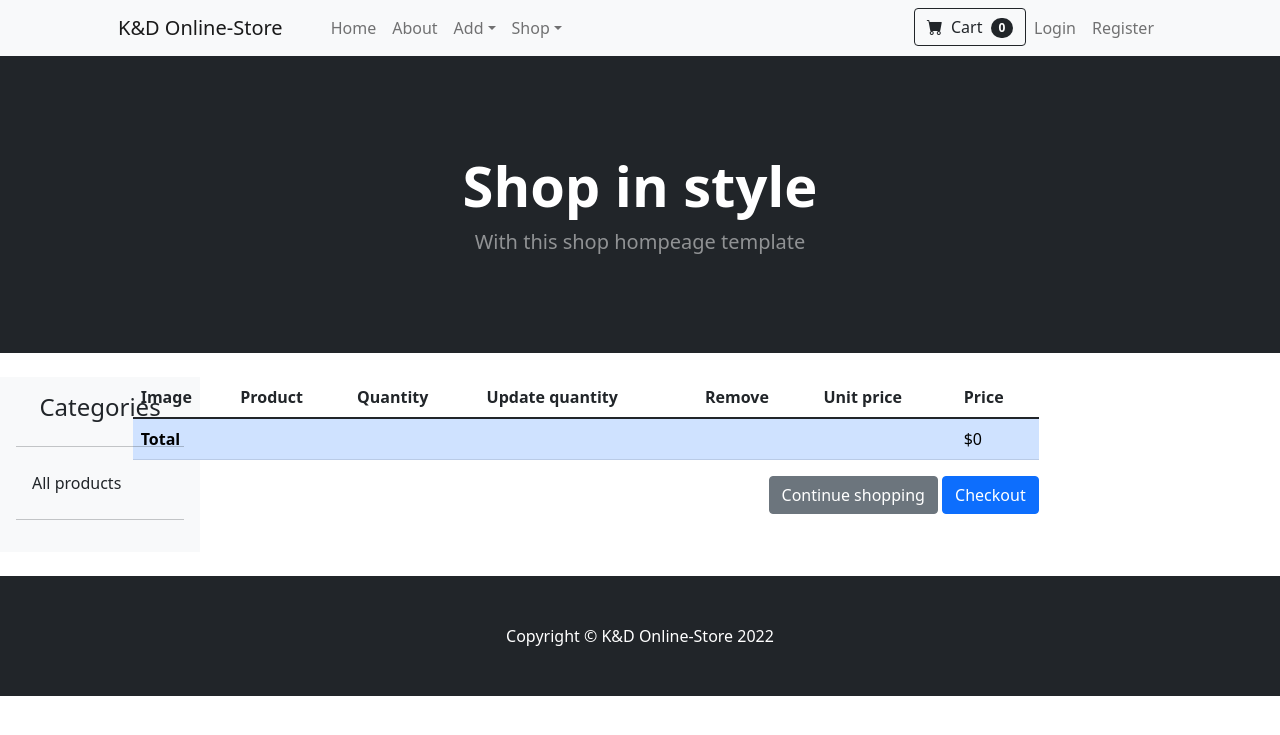
After one commit to KirylDumanski/Flask-OnlineStore, a Flask app: page /cart/detail/ in a window 1280 px wide. The commit adds this page. Shown: the top 735 px of the page. Run offline with Flask 2, Linux system fonts and the light colour scheme; data that the repository does not hold is empty.

Commit message:
Feat: Add session cart

```diff
--- a/app.py
+++ b/app.py
@@ -2,7 +2,7 @@ import os
 import uuid
 from datetime import datetime
 
-from flask import Flask, render_template, flash, request, redirect, url_for
+from flask import Flask, render_template, flash, request, redirect, url_for, session
 from flask_login import UserMixin, LoginManager, current_user, login_user, login_required, logout_user
 from flask_sqlalchemy import SQLAlchemy
 from flask_wtf import FlaskForm
@@ -10,8 +10,9 @@ from slugify import slugify
 from sqlalchemy.exc import NoResultFound
 from werkzeug.security import generate_password_hash, check_password_hash
 from werkzeug.utils import secure_filename
-from wtforms import SubmitField, StringField, IntegerField, BooleanField, TextAreaField, FileField, PasswordField
-from wtforms.validators import DataRequired, Email, Length, EqualTo
+from wtforms import SubmitField, StringField, IntegerField, BooleanField, TextAreaField, FileField, PasswordField, \
+    SelectField
+from wtforms.validators import DataRequired, Email, Length, EqualTo, InputRequired, NumberRange
 from wtforms_alchemy import QuerySelectField
 
 basedir = os.path.abspath(os.path.dirname(__file__))
@@ -22,8 +23,10 @@ app.config['SQLALCHEMY_DATABASE_URI'] = 'sqlite:///' + os.path.join(basedir, 'st
 app.config['UPLOAD_FOLDER'] = os.path.join(basedir, 'static\\images\\')
 login_manager = LoginManager(app)
 db = SQLAlchemy(app)
+CART_SESSION_ID = 'cart'
 
 
+# Models
 class Product(db.Model):
     id = db.Column(db.Integer, primary_key=True)
     title = db.Column(db.String(100), nullable=False, unique=True)
@@ -59,11 +62,6 @@ class Category(db.Model):
         return f"{self.name}"
 
 
-@app.context_processor
-def inject_sidebar():
-    return dict(sidebar_categories=Category.query.order_by(Category.name))
-
-
 class User(UserMixin, db.Model):
     id = db.Column(db.Integer, primary_key=True)
     email = db.Column(db.String(50), unique=True)
@@ -81,6 +79,22 @@ def user_loader(user_id):
     return User.query.get(user_id)
 
 
+# Context processors
+@app.context_processor
+def inject_sidebar():
+    return dict(sidebar_categories=Category.query.order_by(Category.name))
+
+
+@app.context_processor
+def inject_cart_total_quantity():
+    try:
+        total_quantity = sum(item['quantity'] for item in session['cart'].values())
+        return dict(total_quantity=total_quantity)
+    except:
+        return dict(total_quantity=0)
+
+
+# Forms
 class RegisterForm(FlaskForm):
     first_name = StringField("First name: ", validators=[DataRequired()])
     last_name = StringField("Last name: ", validators=[DataRequired()])
@@ -116,10 +130,18 @@ class CategoryForm(FlaskForm):
     submit = SubmitField("Add category")
 
 
+class CartAddProductForm(FlaskForm):
+    quantity = SelectField(coerce=int, validators=[InputRequired(), NumberRange(min=1)],
+                           choices=[('1', 1), ('2', 2), ('3', 3), ('4', 4), ('5', 5)])
+    submit = SubmitField('Add to cart')
+
+
+# Views
 @app.route('/category/<string:category_slug>')
 @app.route('/')
 def index(category_slug=None):
     products = Product.query.filter(Product.active == 1)
+    cart_add_form = CartAddProductForm()
     if category_slug:
         try:
             products = Product.query.filter(Product.active == 1).join(Category).filter(Category.slug == category_slug)
@@ -128,7 +150,9 @@ def index(category_slug=None):
             return render_template('store/index.html', empty_query=True)
         except Exception as e:
             print(e)
-    return render_template('store/index.html', products=products)
+    return render_template('store/index.html',
+                           products=products,
+                           form=cart_add_form)
 
 
 @app.route('/product/add', methods=["GET", "POST"])
@@ -265,5 +289,95 @@ def dashboard():
                            user_id=user_id)
 
 
+class Cart:
+    def __init__(self, session):
+        self.session = session
+        cart = session.get(CART_SESSION_ID)
+        if not cart:
+            self.session[CART_SESSION_ID] = {}
+            cart = self.session[CART_SESSION_ID]
+        self.cart = cart
+
+    def add(self, product: Product, quantity=1, update_quantity=False):
+        product_id = str(product.id)
+
+        if product_id not in self.cart:
+            self.cart[product_id] = {'quantity': 0,
+                                     'price': product.price}
+
+        if update_quantity:
+            self.cart[product_id]['quantity'] = quantity
+        else:
+            self.cart[product_id]['quantity'] += quantity
+
+        self.save()
+
+    def save(self):
+        self.session.modified = True
+
+    def remove(self, product: Product):
+        product_id = str(product.id)
+        if product_id in self.cart:
+            del self.cart[product_id]
+            self.save()
+
+    def __iter__(self):
+        product_ids = list(map(int, self.cart.keys()))
+
+        products = Product.query.filter(Product.id.in_(product_ids))
+
+        for product in products:
+            self.cart[str(product.id)]['product'] = product
+
+        for item in self.cart.values():
+            item['total_price'] = round(int(item['price']) / 100 * int(item['quantity']), 2)  # in cents
+            yield item
+
+    def __len__(self):
+        """Counting all items in the cart."""
+        try:
+            return sum(item['quantity'] for item in self.cart.values())
+        except AttributeError:
+            return 0
+
+    def get_total_price(self):
+        """Calculate the cost of items in the shopping cart."""
+        return round(sum(int(item['price']) / 100 * int(item['quantity']) for item in self.cart.values()), 2)
+
+    def clear(self):
+        """ Delete cart from session"""
+        del self.session[CART_SESSION_ID]
+        self.session.modified = True
+
+
+@app.route('/cart/add/', methods=['POST'])
+def cart_add():
+    if request.method == 'POST':
+        cart = Cart(session)
+        product_id = request.form['product_id']
+        product = Product.query.get_or_404(int(product_id))
+        cart.add(product=product,
+                 quantity=int(request.form['quantity']),
+                 update_quantity=bool(request.form['update_quantity']))
+
+        return redirect(url_for('cart_detail'))
+
+
+@app.route('/cart/remove/', methods=['POST'])
+def cart_remove():
+    cart = Cart(session)
+    product_id = request.form['product_id']
+    product = Product.query.get_or_404(int(product_id))
+    cart.remove(product)
+    return redirect(url_for('cart_detail'))
+
+
+@app.route('/cart/detail/', methods=['GET', 'POST'])
+def cart_detail():
+    cart = Cart(session)
+    form = ProductForm()
+    return render_template('store/cart_detail.html', cart=cart, form=form)
+
+
 if __name__ == '__main__':
     app.run(debug=True)
--- a/templates/includes/navbar.html
+++ b/templates/includes/navbar.html
@@ -34,13 +34,15 @@
     <div class="navbar-collapse collapse w-100 order-3 dual-collapse2">
       <ul class="navbar-nav ms-auto">
         <li class="nav-item">
-          <form>
-            <button class="btn btn-outline-dark" type="submit">
+
+          <a href="{{url_for('cart_detail')}}">
+            <button class="btn btn-outline-dark">
               <i class="bi-cart-fill me-1"></i>
               Cart
-              <span class="badge bg-dark text-white ms-1 rounded-pill">0</span>
+              <span class="badge bg-dark text-white ms-1 rounded-pill">{{session.cart|length|default("0", true)}}</span>
             </button>
-          </form>
+          </a>
+
         </li>
         {%if current_user.is_authenticated%}
           <li class="nav-item"><a class="nav-link" href="{{url_for('dashboard')}}">Hi, {{current_user.first_name}} {{current_user.last_name}}</a></li>
--- /dev/null
+++ b/templates/store/cart_detail.html
@@ -0,0 +1,69 @@
+{%extends 'base.html'%}
+
+{%block title%}Online Store - Cart{%endblock%}
+
+
+{%block content%}
+<div class="container">
+  <table class="table align-middle">
+    <thead>
+    <tr class="table-default">
+      <th>Image</th>
+      <th>Product</th>
+      <th>Quantity</th>
+      <th>Update quantity</th>
+      <th>Remove</th>
+      <th>Unit price</th>
+      <th>Price</th>
+    </tr>
+    </thead>
+
+    <tbody>
+    {% for item in cart %}
+    {% with product=item.product %}
+    <tr>
+      <td>
+        {%if product.picture%}
+        <img src="{{url_for('static', filename='images')}}/{{product.picture}}" style="height: 100px; width: 100px;">
+        {%else%}
+        <img src="{{url_for('static', filename='placeholder/img_placeholder.png')}}"
+             style="height: 100px; width: 100px;">
+        {%endif%}
+      </td>
+      <td>{{ product.title }}</td>
+      <td>{{ item.quantity }}</td>
+      <td>
+        <form action="{{url_for('cart_add')}}" method="post">
+          {{form.hidden_tag()}}
+          <input type="hidden" name="product_id" value={{product.id}}>
+          <input type="hidden" name="update_quantity" value="True">
+          {{form.quantity(class="mb-2",style="width:70px;", min="1")}}
+          {{form.submit(class="btn btn-secondary btn-sm", value="Update")}}
+        </form>
+      </td>
+      <td>
+        <form action="{{url_for('cart_remove')}}" method="post">
+          {{form.hidden_tag()}}
+          <input type="hidden" name="product_id" value={{product.id}}>
+          {{form.submit(class="btn btn-secondary btn-sm", value="Remove")}}
+        </form>
+      </td>
+      <td>${{ item.price / 100 }}</td>
+      <td>${{ item.total_price }}</td>
+    </tr>
+    {% endwith %}
+    {% endfor %}
+    <tr class="table-primary">
+      <td><b>Total</b></td>
+      <td colspan="5"></td>
+      <td class="num">${{ cart.get_total_price() }}</td>
+    </tr>
+    </tbody>
+  </table>
+
+  <p class="text-end">
+    <a href="{{url_for('index')}}" class="btn btn-secondary">Continue shopping</a>
+    <a href="" class="btn btn-primary">Checkout</a>
+  </p>
+</div>
+{%endblock%}
```
Also changed, not shown: templates/store/index.html (+10 -4 lines).
